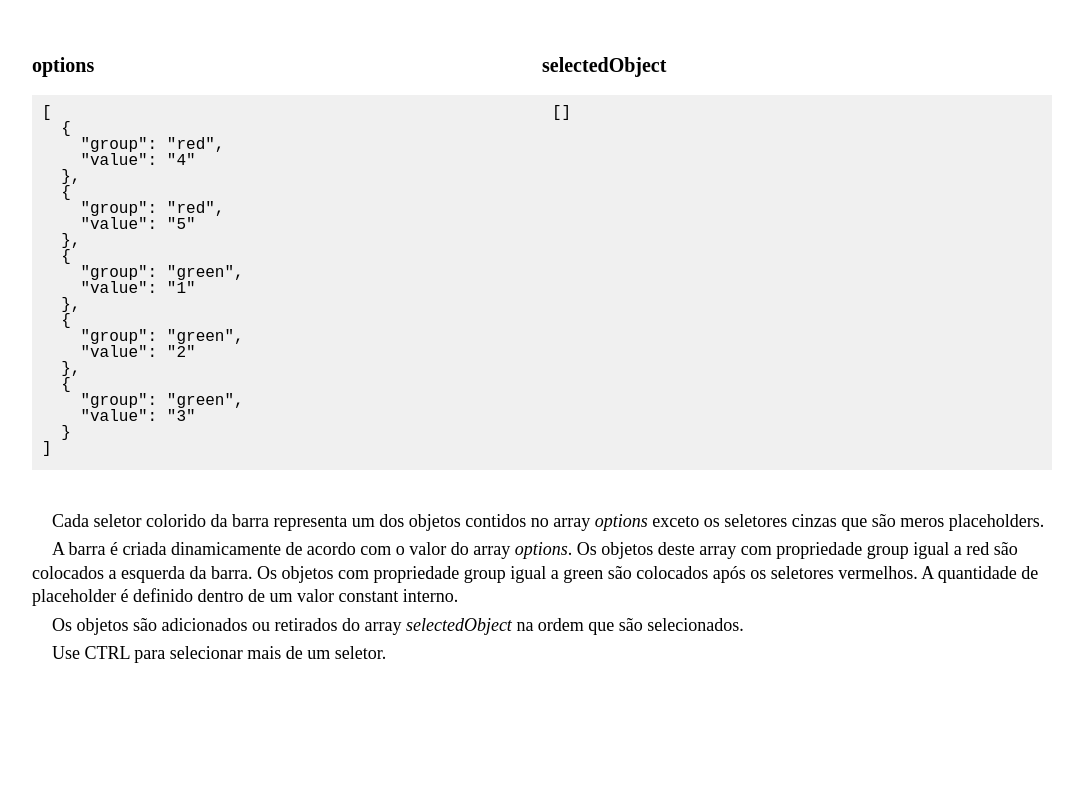
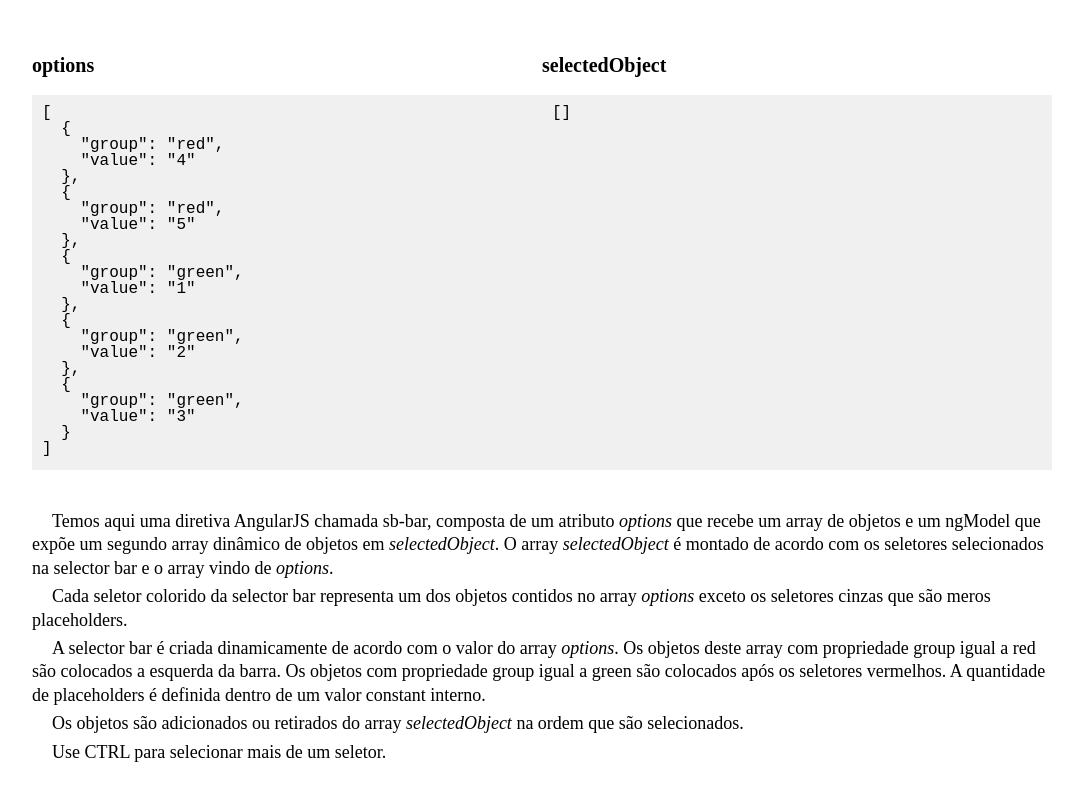
Before and after one commit to yuricamara/selector-bar, a website: page app/index.html in a window 1280 px wide. Shown: the part 314-1118 px from the top of the page, without its empty margins (98-1181 px from the left). Before the commit the page ends 1019 px from the top, so only its background shows below. Drawn offline with nearby package versions, Linux system fonts and the light colour scheme; some packages are replaced by stand-ins of ours.

Commit message:
Descrição do demo

```diff
--- a/app/index.html
+++ b/app/index.html
@@ -68,10 +68,13 @@
           </div>
         <div class="c-infos">
           <p>
-            Cada seletor colorido da barra representa um dos objetos contidos no array <i>options</i> exceto os seletores cinzas que são meros placeholders.
+            Temos aqui uma diretiva AngularJS chamada sb-bar, composta de um atributo <i>options</i> que recebe um array de objetos e um ngModel que expõe um segundo array dinâmico de objetos em <i>selectedObject</i>. O array <i>selectedObject</i> é montado de acordo com os seletores selecionados na selector bar e o array vindo de <i>options</i>.
           </p>
           <p>
-            A barra é criada dinamicamente de acordo com o valor do array <i>options</i>. Os objetos deste array com propriedade group igual a red são colocados a esquerda da barra. Os objetos com propriedade group igual a green são colocados após os seletores vermelhos. A quantidade de placeholder é definido dentro de um valor constant interno.
+            Cada seletor colorido da selector bar representa um dos objetos contidos no array <i>options</i> exceto os seletores cinzas que são meros placeholders.
+          </p>
+          <p>
+            A selector bar é criada dinamicamente de acordo com o valor do array <i>options</i>. Os objetos deste array com propriedade group igual a red são colocados a esquerda da barra. Os objetos com propriedade group igual a green são colocados após os seletores vermelhos. A quantidade de placeholders é definida dentro de um valor constant interno.
           </p>
           <p>
              Os objetos são adicionados ou retirados do array <i>selectedObject</i> na ordem que são selecionados.
```
